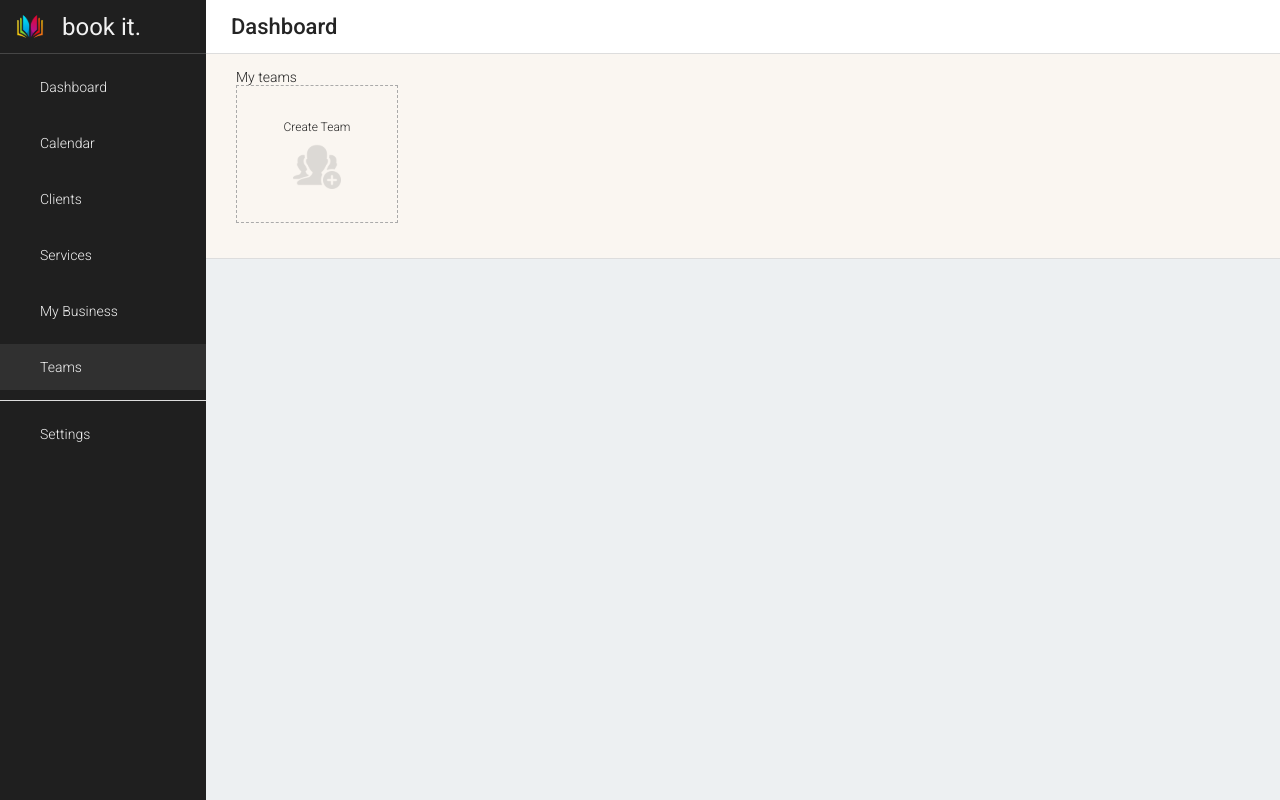
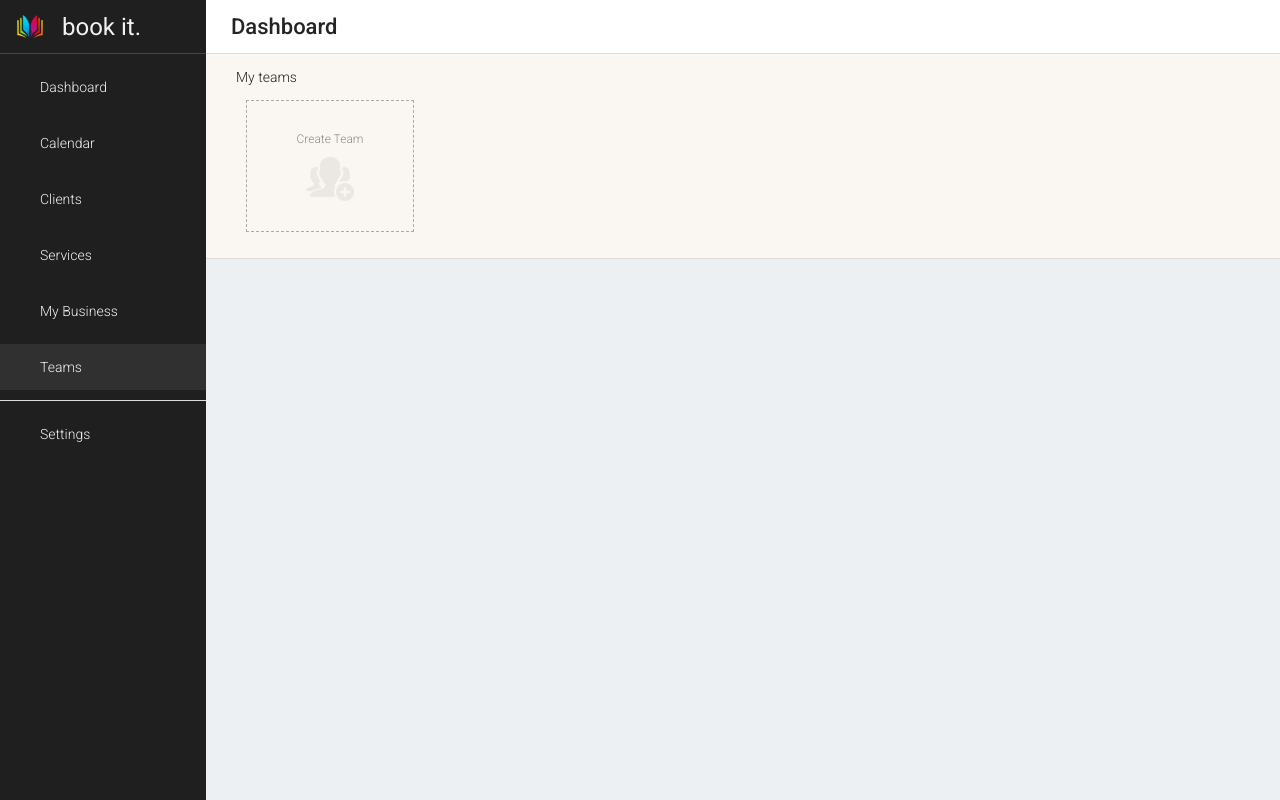
Before and after one commit to ryanhartwig/bookeasy, a Next.js app in the folder next/: page /teams in a window 1280 px wide. Built offline with nearby package versions, Linux system fonts and the light colour scheme.

Commit message:
Hover state and layout teams cards

```diff
--- a/next/src/app/teams/teams.module.scss
+++ b/next/src/app/teams/teams.module.scss
@@ -20,6 +20,17 @@
 
 .user_teams {
   width: 100%;
+  padding: 15px 10px;
+  display: flex;
+
+  > * {
+    margin-right: 10px;
+  }
+}
+
+.create_team_icon {
+  opacity: 0.5;
+  transition: opacity 200ms;
 }
 
 .create_team {
@@ -28,13 +39,30 @@
   align-items: center;
   flex-direction: column;
 
-  height: 138px;
-  width: 162px;
+  height: 132px;
+  width: 168px;
+  border: 1px dashed #AAAAAA;
 
-  border: 1px dashed #AAAAAA;
+  cursor: pointer;
+  transition: border-color 200ms;
 
   p {
     font-size: 12px;
     margin-bottom: 7px;
+    opacity: 0.5;
+
+    transition: opacity 200ms;
+  }
+
+  &:hover {
+    border-color: rgb(0, 0, 0);
+
+    .create_team_icon {
+      opacity: 1;
+    }
+
+    p {
+      opacity: 1;
+    }
   }
 }
--- a/next/src/app/teams/teams.tsx
+++ b/next/src/app/teams/teams.tsx
@@ -16,7 +16,7 @@ export const Teams = () => {
       {/* Create team */}
       <div className={styles.create_team}>
         <p>Create Team</p>
-        <Image src={addTeam} alt='Add team icon' />
+        <Image src={addTeam} alt='Add team icon' className={styles.create_team_icon} />
       </div>
     </div>
   )
```
